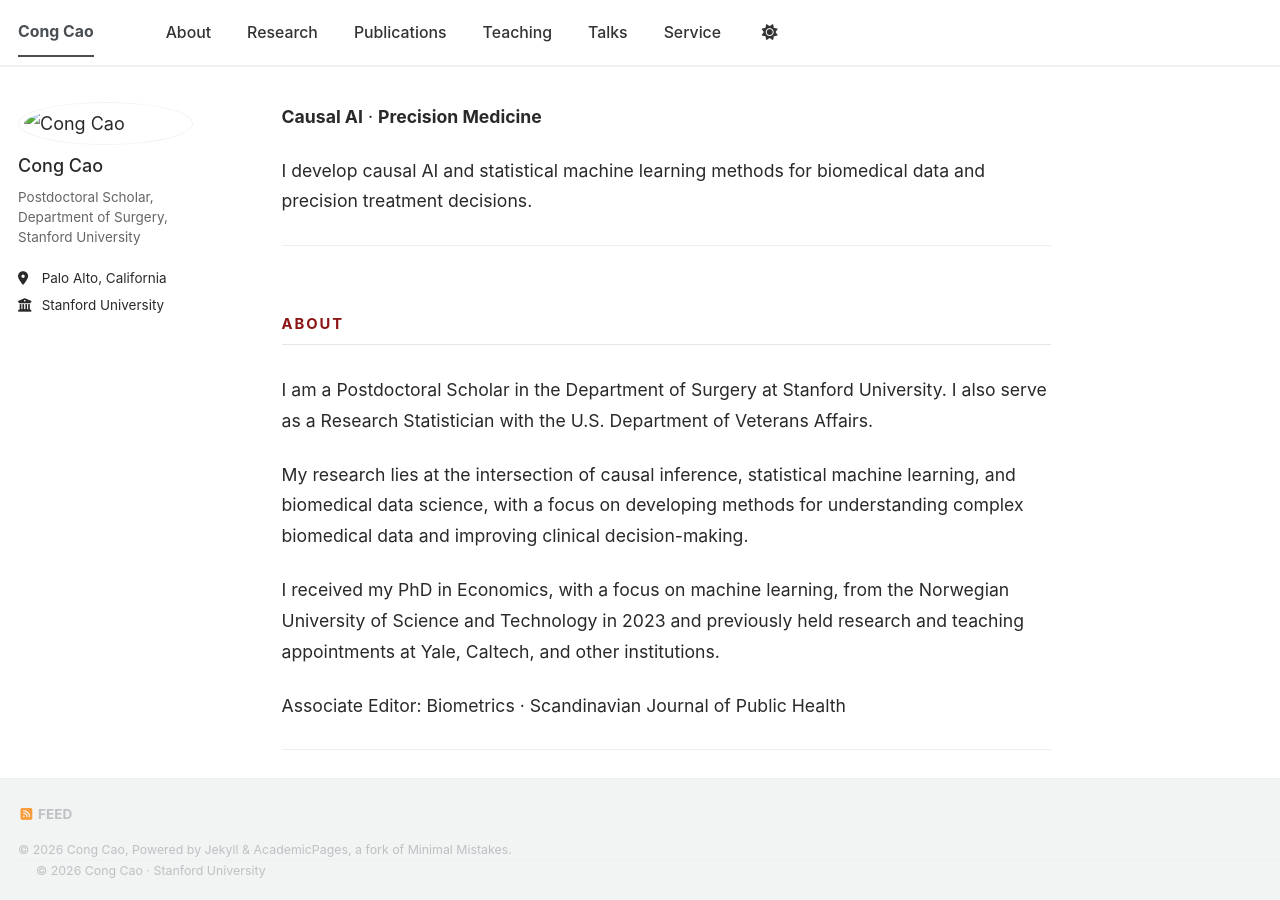
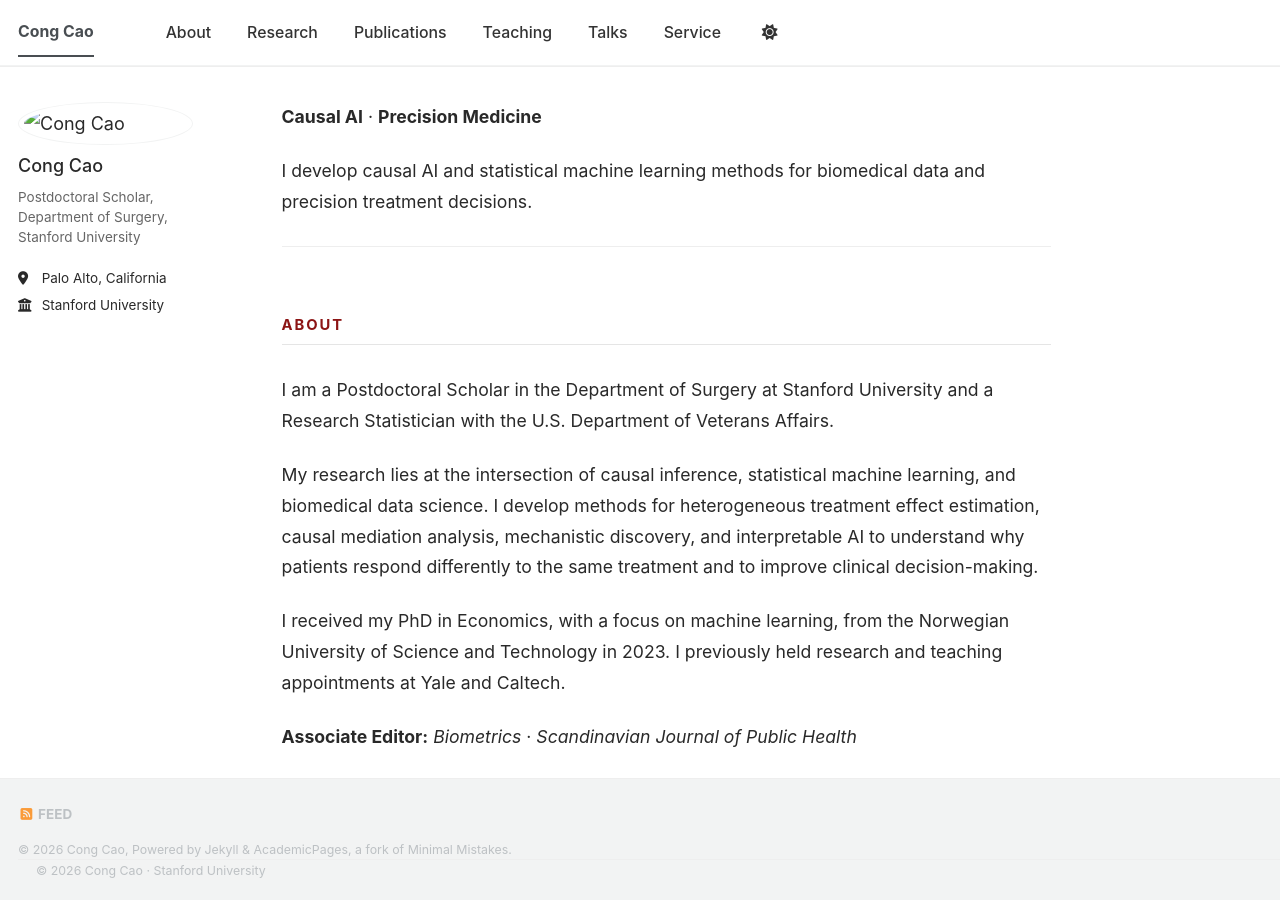
Before and after one commit to congca0/congca0.github.io, a Jekyll site: the page built from about.md, in a window 1280 px wide and 900 px high. Built offline with Jekyll 4.4.1, drawn with Linux system fonts in a browser that asks for light colours; a style sheet for code colours, icons or effects is not loaded; our own code applies the rules of GitHub Pages for plain Markdown files; some of the changed text lies outside the part shown.

Commit message:
Update about.md

```diff
--- a/about.md
+++ b/about.md
@@ -10,19 +10,19 @@ I develop causal AI and statistical machine learning methods for biomedical data
 ---
 ## About
 
-I am a Postdoctoral Scholar in the Department of Surgery at Stanford University. I also serve as a Research Statistician with the U.S. Department of Veterans Affairs.
+I am a Postdoctoral Scholar in the Department of Surgery at Stanford University and a Research Statistician with the U.S. Department of Veterans Affairs.
 
-My research lies at the intersection of causal inference, statistical machine learning, and biomedical data science, with a focus on developing methods for understanding complex biomedical data and improving clinical decision-making.
+My research lies at the intersection of causal inference, statistical machine learning, and biomedical data science. I develop methods for heterogeneous treatment effect estimation, causal mediation analysis, mechanistic discovery, and interpretable AI to understand why patients respond differently to the same treatment and to improve clinical decision-making.
 
-I received my PhD in Economics, with a focus on machine learning, from the Norwegian University of Science and Technology in 2023 and previously held research and teaching appointments at Yale, Caltech, and other institutions.
+I received my PhD in Economics, with a focus on machine learning, from the Norwegian University of Science and Technology in 2023. I previously held research and teaching appointments at Yale and Caltech.
 
-Associate Editor: Biometrics · Scandinavian Journal of Public Health
+**Associate Editor:** *Biometrics* · *Scandinavian Journal of Public Health*
 
 ---
 
 ## Research Interests
 
-**Causal AI** · **Causal Inference** · **Statistical Machine Learning** · **Biomedical Data Science** · **Precision Medicine**
+**Causal AI** · **Causal Inference** · **Statistical Machine Learning** · **Causal Mediation Analysis** · **Biomedical Data Science** · **Precision Medicine**
 
 ---
 
```
